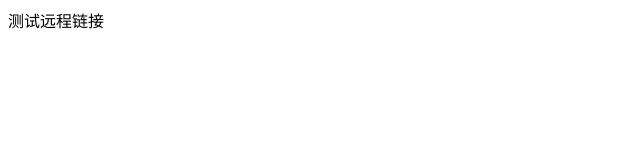
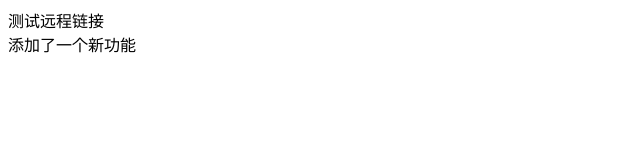
Before and after one commit to zhang0127/mydemo, a plain HTML site: page index.html in a window 1280 px wide. Shown: the whole page, without its empty margins (0-640 px from the left). Drawn offline with Linux system fonts and the light colour scheme.

Commit message:
添加了一个新功能

```diff
--- a/index.html
+++ b/index.html
@@ -9,6 +9,7 @@
 
 <body>
     <div>测试远程链接</div>
+    <div>添加了一个新功能</div>
 </body>
 
 </html>
```
